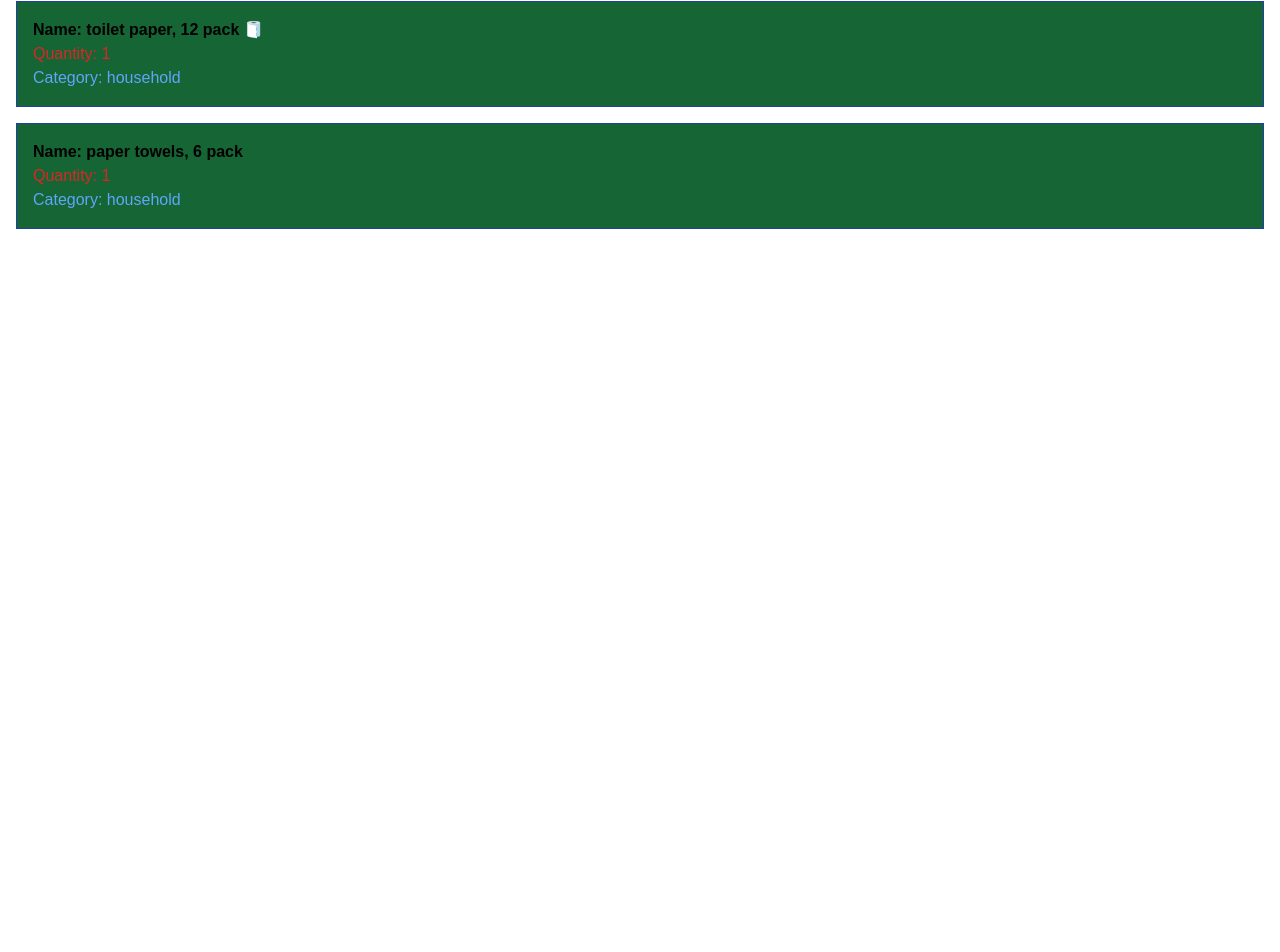
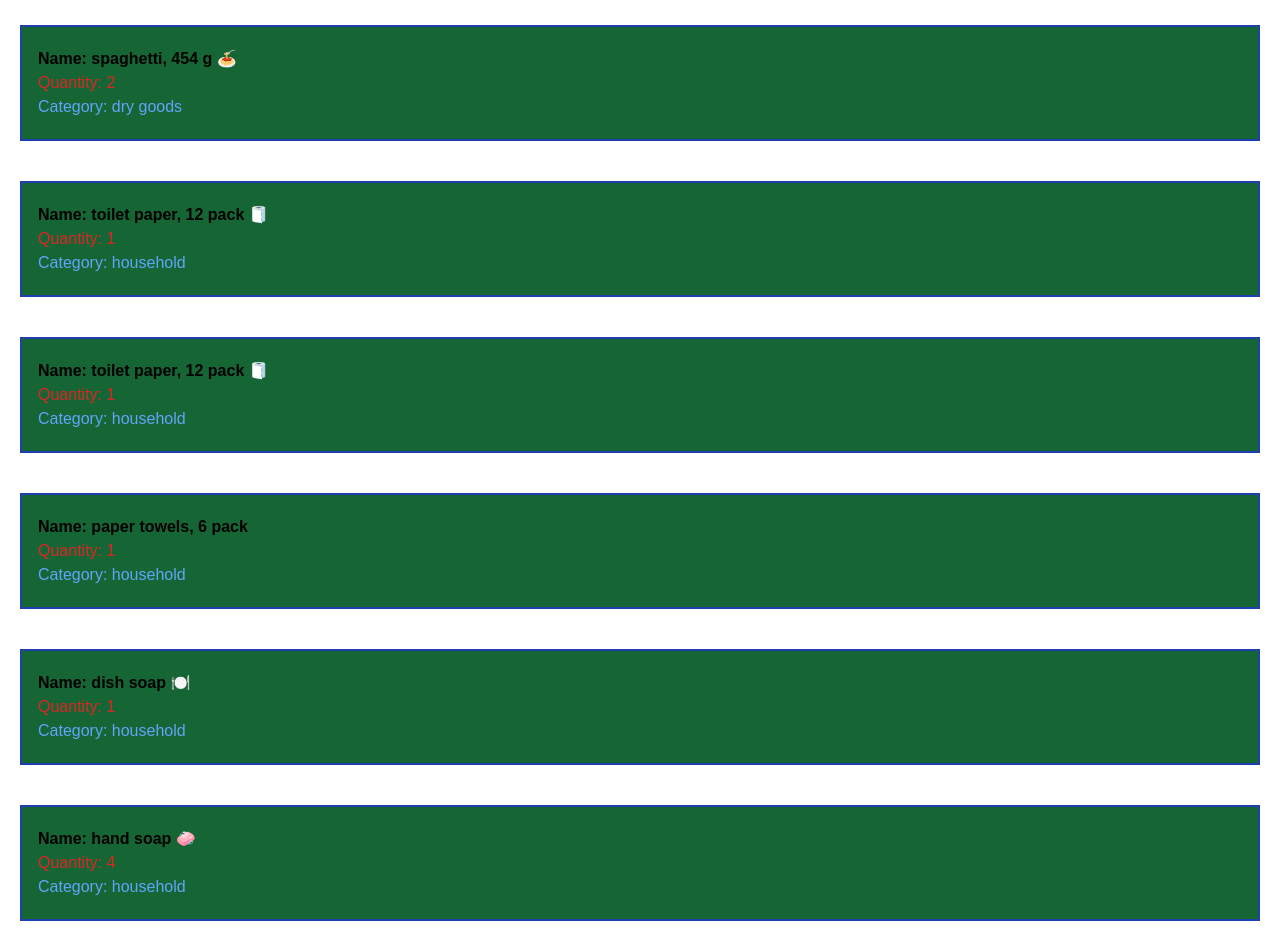
Before and after one commit to Dafisto/cprg306-assignments, a Next.js app: page /week-3 in a window 1280 px wide. Shown: the part 1191-2143 px from the top of the page. Before the commit the page ends 1436 px from the top, so only its background shows below. Built offline with nearby package versions, Linux system fonts and the light colour scheme.

Commit message:
update to file
-rendered final 3 items on list and added thicker borders

```diff
--- a/app/week-3/item-list.js
+++ b/app/week-3/item-list.js
@@ -131,6 +131,16 @@ export default function ItemList(){
         quantity={item10.quantity}
         category={item10.category}
         />
+        <Item
+        name={item11.name}
+        quantity={item11.quantity}
+        category={item11.category}
+        />
+        <Item
+        name={item12.name}
+        quantity={item12.quantity}
+        category={item12.category}
+        />
     </main>
     );
 }
--- a/app/week-3/item.js
+++ b/app/week-3/item.js
@@ -3,12 +3,12 @@ export default function Item(props){
 
 
 return(
-    <section>
-    <ol className="bg-green-800 border border-blue-800 p-4 m-4">
-        <li className="font-bold text-black">Name: {props.name}</li>
-        <li className="text-red-600">Quantity: {props.quantity}</li>
-        <li className="text-blue-400">Category: {props.category}</li>
-    </ol>
-    </section>
+    <div className="w-25 h-25">
+        <ol className="bg-green-800 border-2 border-blue-800 px-4 py-5 mx-5 my-10">
+            <li className="font-bold text-black">Name: {props.name}</li>
+            <li className="text-red-600">Quantity: {props.quantity}</li>
+            <li className="text-blue-400">Category: {props.category}</li>
+        </ol>
+    </div>
     );
 }
--- a/app/week-3/page.js
+++ b/app/week-3/page.js
@@ -3,8 +3,8 @@ import ItemList from "./item-list.js"
 export default function Page(){
 return(
         <main>
-            <h1 className="border border-blue-800 px-2 mx-2 py-4 my-4 text-xl font-bold text-center text-red-300 bg-slate-800">Shopping List</h1>
-            <ItemList />
+            <h1 className="border-4 border-blue-800 px-2 mx-2 py-4 my-4 text-xl font-bold text-center text-red-300 bg-slate-800">Shopping List</h1>
+            <ItemList className="flex-1" />
         </main>
     );
 }
```
